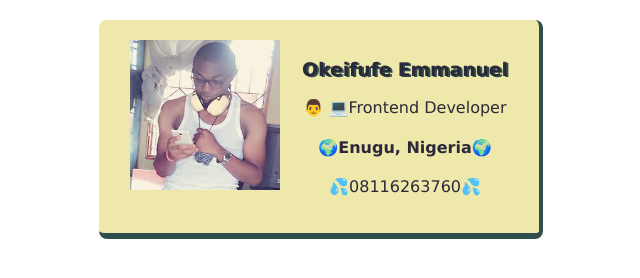
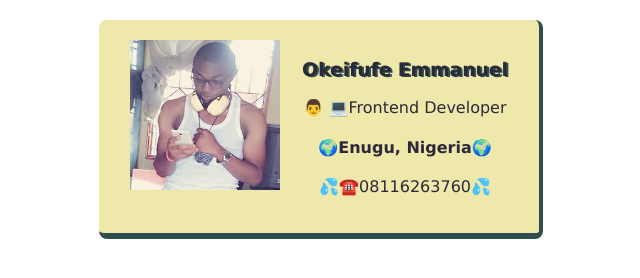
Before and after one commit to Eboyemmanuel/Business-Card, a plain HTML site: page index.html in a window 1280 px wide. Shown: the full height of the page, 319-959 px from the left. Drawn offline with nearby package versions, Linux system fonts and the light colour scheme.

Commit message:
Update index.html
I made commit

```diff
--- a/index.html
+++ b/index.html
@@ -9,7 +9,7 @@
                 <h3 class="shadow">Okeifufe Emmanuel</h3>
                 <p>👨 💻Frontend Developer</p>
                 <h4>🌍Enugu, Nigeria🌍</h4>
-                <p>💦08116263760💦</p>
+                <p>💦☎️08116263760💦</p>
             </div>
         </div>
     </body>
```
